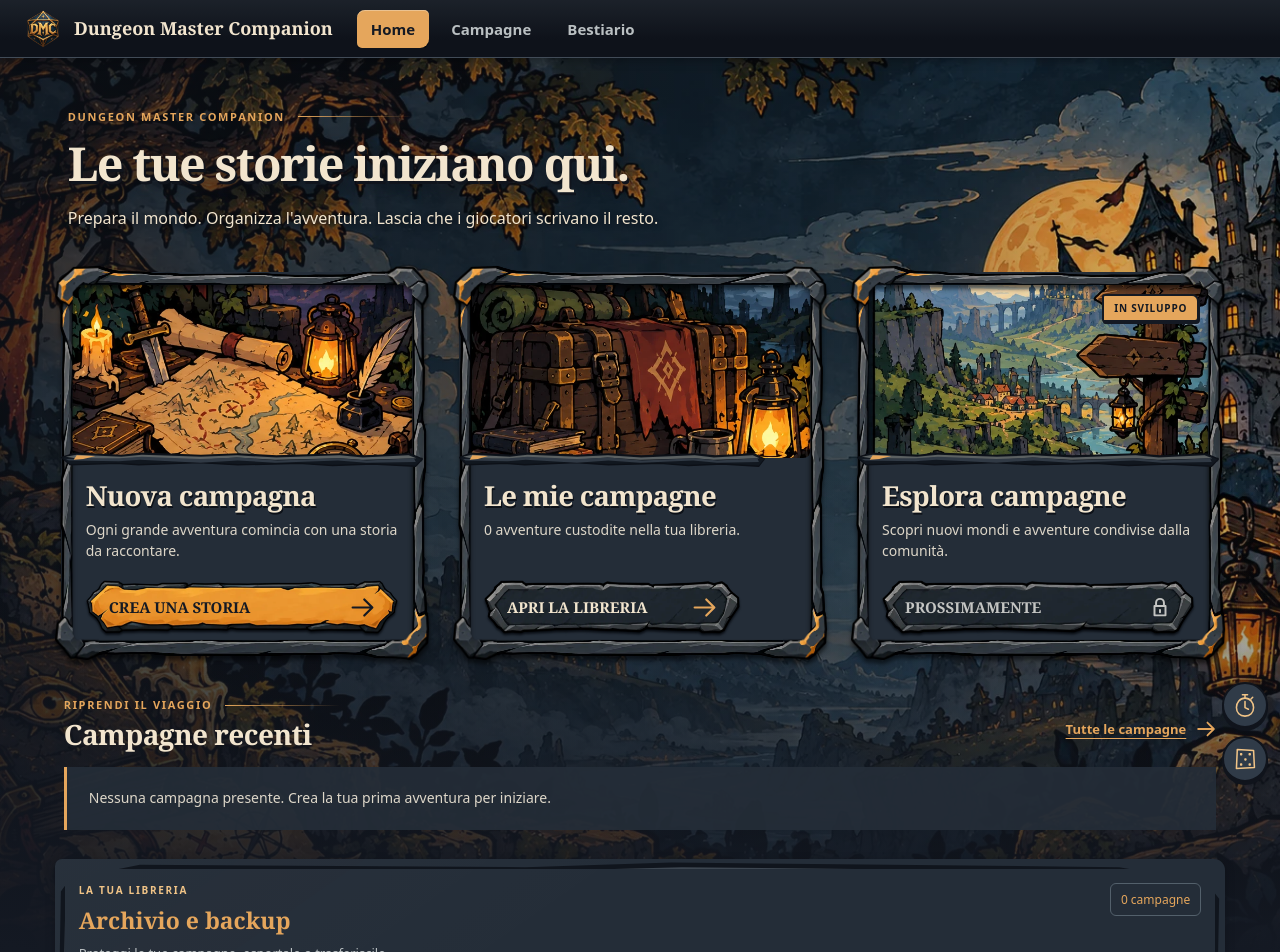
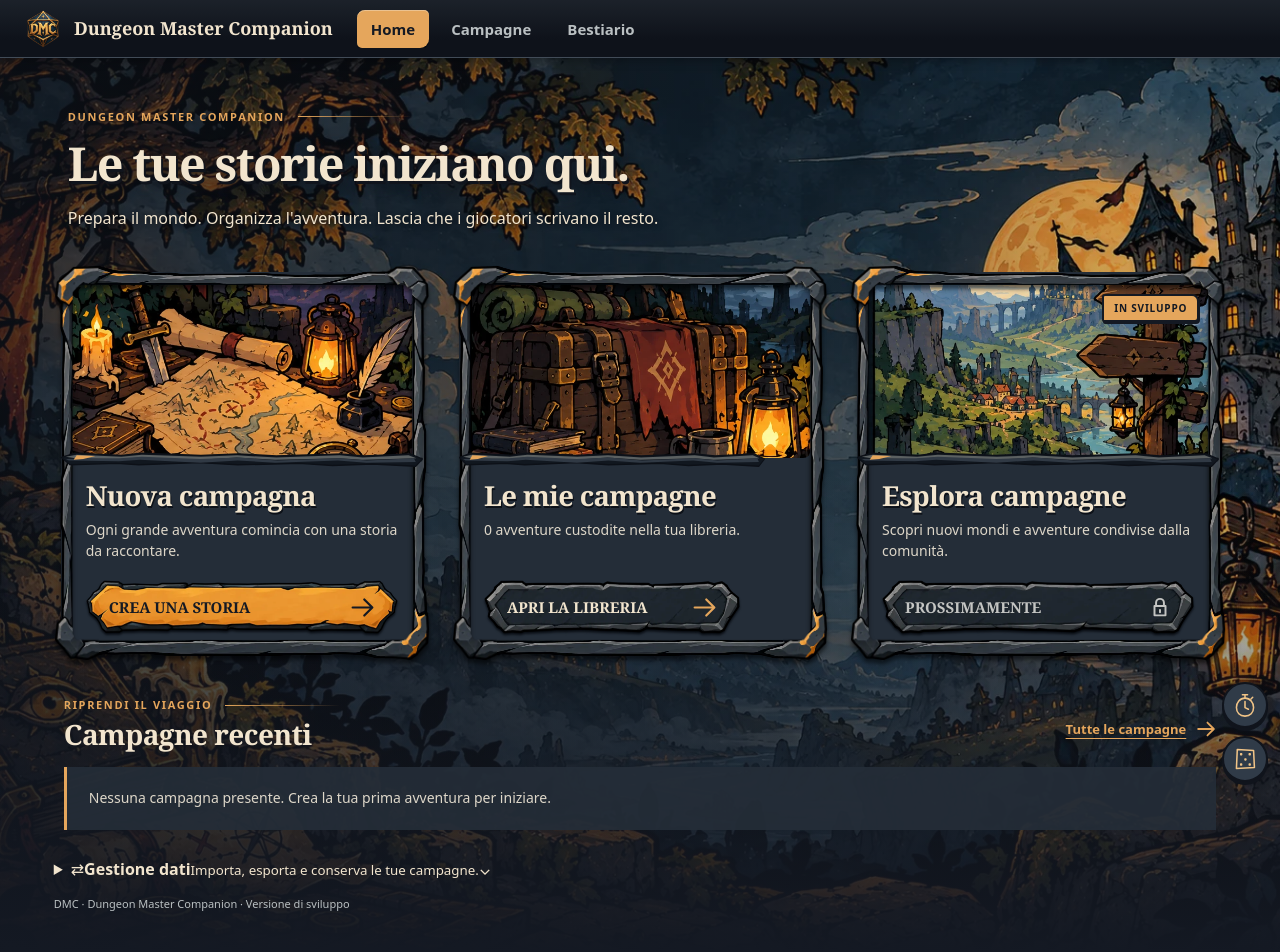
Before and after one commit to Zagone/DMC-Dungeon-Master-Companion, a Vue app: page /campagne/1 in a window 1280 px wide. Shown: the top 952 px of the page. Built offline with nearby package versions, Linux system fonts and the light colour scheme.

Commit message:
feat(dashboard): raccogli import ed export in Gestione dati comprimibile

```diff
--- a/src/views/DashboardView.vue
+++ b/src/views/DashboardView.vue
@@ -230,7 +230,21 @@ function nuovaCampagna() {
         </div>
       </section>
 
-      <GestioneArchivioDMC />
+      <section class="dv-gestione-dati" aria-labelledby="dv-gestione-dati-titolo">
+        <details class="dv-gestione-dati-dettagli">
+          <summary class="dv-gestione-dati-attivatore">
+            <span class="dv-gestione-dati-icona" aria-hidden="true">⇄</span>
+            <span class="dv-gestione-dati-testo">
+              <strong id="dv-gestione-dati-titolo">Gestione dati</strong>
+              <small>Importa, esporta e conserva le tue campagne.</small>
+            </span>
+            <span class="dv-gestione-dati-freccia" aria-hidden="true">⌄</span>
+          </summary>
+          <div class="dv-gestione-dati-contenuto">
+            <GestioneArchivioDMC />
+          </div>
+        </details>
+      </section>
     </main>
 
     <footer class="dv-footer dmc-contenitore">
```
